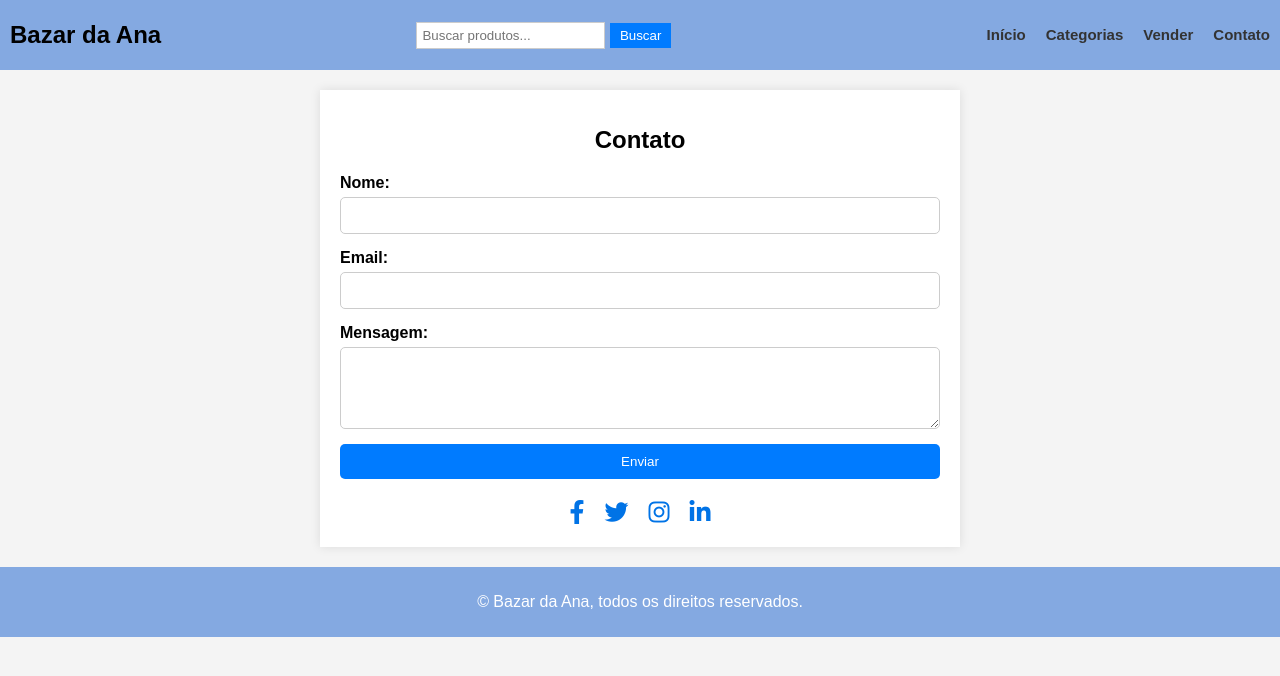
After one commit to edmirc/Bazar, a Django app: page /contatc/ in a window 1280 px wide. The commit adds this page. Shown: the top 676 px of the page. Run offline with Django 5.2, Linux system fonts and the light colour scheme.

Commit message:
add contact

```diff
--- a/app_main/templates/category.html
+++ b/app_main/templates/category.html
@@ -4,6 +4,7 @@
 
 <link rel="stylesheet" href="{% static 'css/styles_category.css' %}">
 <body>
+<div class="container">
     <div class="category-container">
         <h1 class="category-title">Categorias</h1>
         <ul class="category-list">
@@ -20,6 +21,7 @@
         <div class="products-list">
             {% for product in products %}
                 <div class="product-item">
+                    <a href="{% url 'detail' product.pk %}">
                         <h3 class="product-name">{{ product.name }}</h3>
                         <div class="product-price">Valor: R${{ product.price }}</div>
                         {% for img in product.foto.all %}
@@ -27,8 +29,10 @@
                                 <img src="{{ img.photo.url }}" alt="{{ product.name }}" class="product-image">
                             {% endif %}
                         {% endfor %}
+                    </a>
                 </div>
             {% endfor %}
+        </div>
     </div>
 </div>
 </body>
--- /dev/null
+++ b/app_main/templates/contact.html
@@ -0,0 +1,44 @@
+{% extends "base.html" %}
+{% load static %}
+{% block content %}
+
+<link rel="stylesheet" href="{% static 'css/styles_contact.css' %}">
+<body>
+<div class="contact-container">
+    <h1 class="contact-title">Contato</h1>
+    <form class="contact-form" id="contactForm">
+        <label for="name">Nome:</label>
+        <input type="text" id="name" name="name" required>
+
+        <label for="email">Email:</label>
+        <input type="email" id="email" name="email" required>
+
+        <label for="message">Mensagem:</label>
+        <textarea id="message" name="message" rows="4" required></textarea>
+
+        <button type="submit">Enviar</button>
+    </form>
+    <div class="social-media">
+        <a href="https://www.facebook.com" target="_blank" class="social-icon">
+            <i class="fab fa-facebook-f"></i>
+        </a>
+        <a href="https://www.twitter.com" target="_blank" class="social-icon">
+            <i class="fab fa-twitter"></i>
+        </a>
+        <a href="https://www.instagram.com" target="_blank" class="social-icon">
+            <i class="fab fa-instagram"></i>
+        </a>
+        <a href="https://www.linkedin.com" target="_blank" class="social-icon">
+            <i class="fab fa-linkedin-in"></i>
+        </a>
+    </div>
+</div>
+</body>
+<script>
+    document.getElementById('contactForm').addEventListener('submit', function(event) {
+        event.preventDefault();
+        alert('Formulário enviado com sucesso!');
+        // Aqui você pode adicionar a lógica para enviar o formulário via AJAX ou outra forma de processamento
+    });
+</script>
+{% endblock %}
--- a/app_main/views.py
+++ b/app_main/views.py
@@ -1,5 +1,5 @@
 from django.shortcuts import render
-from django.views.generic import ListView, DetailView
+from django.views.generic import ListView, DetailView, TemplateView
 from .models import Product, Photo, Categories
 from django.db.models import Prefetch
 
@@ -50,3 +50,7 @@ class CategoryView(ListView):
         context = super().get_context_data(**kwargs)
         context['category'] = Categories.objects.all()
         return context
+
+
+class ContactViews(TemplateView):
+    template_name = 'contact.html'
--- a/core/templates/base.html
+++ b/core/templates/base.html
@@ -6,6 +6,7 @@
     <meta name="viewport" content="width=device-width, initial-scale=1.0">
     <title>Bazar da Ana</title>
     <link rel="stylesheet" href="{% static 'css\styles.css' %}">
+    <link rel="stylesheet" href="https://cdnjs.cloudflare.com/ajax/libs/font-awesome/6.0.0-beta3/css/all.min.css">
 </head>
 
     <header>
@@ -21,7 +22,7 @@
                 <li><a href="{% url 'bazar' %}">Início</a></li>
                 <li><a href="{% url 'category' 0 %}">Categorias</a></li>
                 <li><a href="#">Vender</a></li>
-                <li><a href="#">Contato</a></li>
+                <li><a href="{% url 'contact' %}">Contato</a></li>
             </ul>
         </nav>
     </header>
@@ -31,7 +32,9 @@
         {% endblock %}
     </main>
     <footer>
-        <p>&copy; Bazar da Ana, todos os direitos reservados.</p>
+        <div class="footer">
+            <p>&copy; Bazar da Ana, todos os direitos reservados.</p>
+        </div>
     </footer>
 
 </html>
--- a/core/urls.py
+++ b/core/urls.py
@@ -10,4 +10,5 @@ urlpatterns = [
     path('', views.InitiView.as_view(), name='bazar'),
     path('detail/<int:pk>/', views.ProductDetailView.as_view(), name='detail'),
     path('category/<int:pk>', views.CategoryView.as_view(), name='category'),
+    path("contatc/", views.ContactViews.as_view(), name='contact'),
 ] + static(settings.MEDIA_URL, document_root=settings.MEDIA_ROOT)
--- /dev/null
+++ b/static/css/styles_contact.css
@@ -0,0 +1,62 @@
+.contact-container {
+    max-width: 600px;
+    margin: 0 auto;
+    padding: 20px;
+    background-color: #fff;
+    box-shadow: 0 0 10px rgba(0, 0, 0, 0.1);
+}
+
+.contact-title {
+    font-size: 24px;
+    margin-bottom: 20px;
+    text-align: center;
+}
+
+.contact-form {
+    display: flex;
+    flex-direction: column;
+}
+
+.contact-form label {
+    margin-bottom: 5px;
+    font-weight: bold;
+}
+
+.contact-form input,
+.contact-form textarea {
+    margin-bottom: 15px;
+    padding: 10px;
+    border: 1px solid #ccc;
+    border-radius: 5px;
+}
+
+.contact-form button {
+    padding: 10px 20px;
+    background-color: #007bff;
+    color: white;
+    border: none;
+    border-radius: 5px;
+    cursor: pointer;
+}
+
+.contact-form button:hover {
+    background-color: #0056b3;
+}
+
+/* Social Media Icons */
+.social-media {
+    display: flex;
+    justify-content: center;
+    margin-top: 20px;
+}
+
+.social-icon {
+    margin: 0 10px;
+    font-size: 24px;
+    color: #0073e6;
+    text-decoration: none;
+}
+
+.social-icon:hover {
+    color: #005bb5;
+}
```
Also changed, not shown: static/css/styles_category.css (+8 -0 lines), static/css/styles.css (line endings or trailing spaces). Lines whose indentation alone changed are shown as unchanged.
